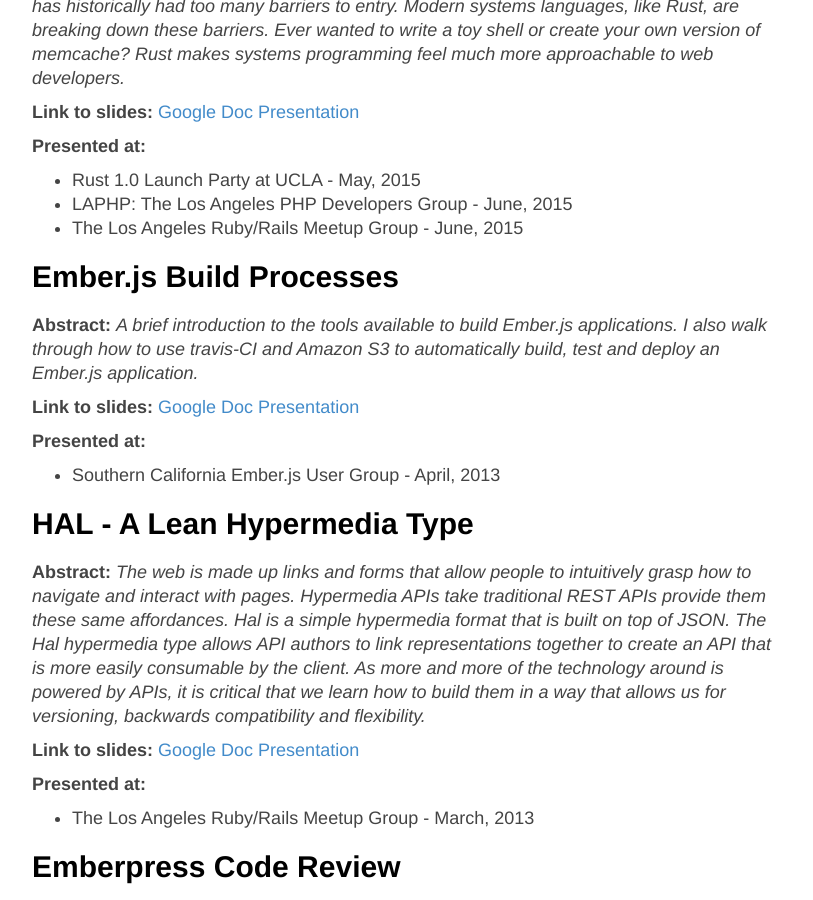
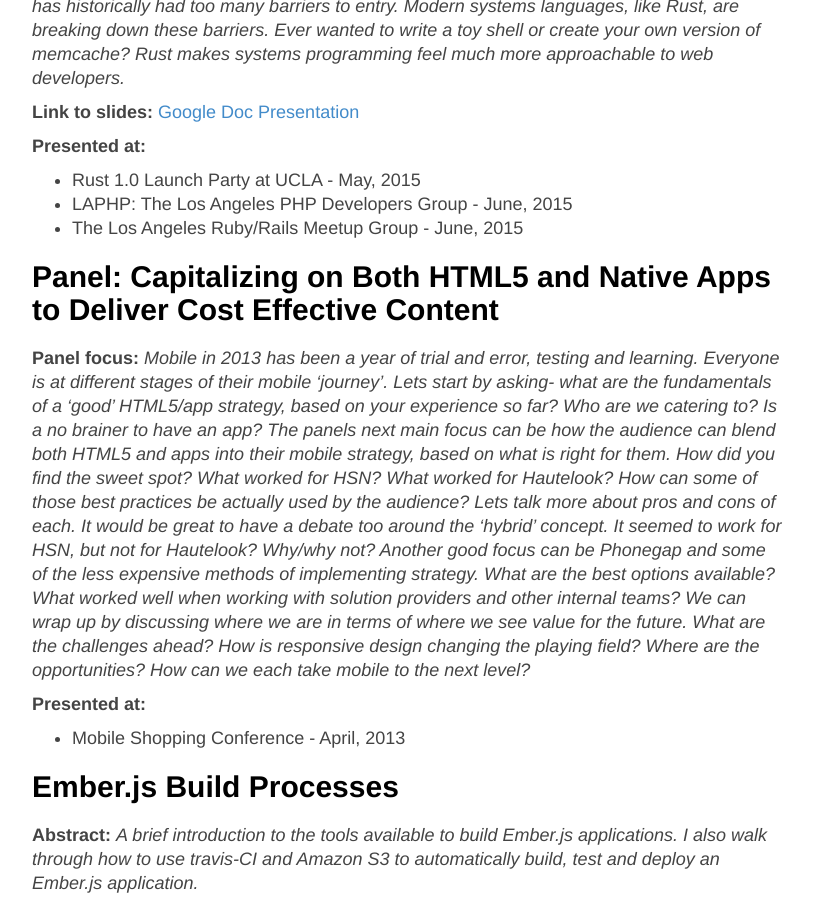
Before and after one commit to hjr3/hjr3.github.io, a Jekyll site: the page built from talks.md, in a window 1280 px wide and 900 px high, scrolled down 591 px. Shown: the whole window, without its empty margins (233-1046 px from the left). Built offline with Jekyll 4.4.1, drawn with Linux system fonts in a browser that asks for light colours; Markdown is read by kramdown in place of the engine named in the settings.

Commit message:
Added another talk

```diff
--- a/talks.md
+++ b/talks.md
@@ -28,6 +28,14 @@ title: Talks
    * Rust 1.0 Launch Party at UCLA - May, 2015
    * LAPHP: The Los Angeles PHP Developers Group - June, 2015
    * The Los Angeles Ruby/Rails Meetup Group - June, 2015
+
+## Panel: Capitalizing on Both HTML5 and Native Apps to Deliver Cost Effective Content
+
+**Panel focus:** _Mobile in 2013 has been a year of trial and error, testing and learning. Everyone is at different stages of their mobile ‘journey’. Lets start by asking- what are the fundamentals of a ‘good’ HTML5/app strategy, based on your experience so far? Who are we catering to? Is a no brainer to have an app? The panels next main focus can be how the audience can blend both HTML5 and apps into their mobile strategy, based on what is right for them. How did you find the sweet spot? What worked for HSN? What worked for Hautelook? How can some of those best practices be actually used by the audience? Lets talk more about pros and cons of each. It would be great to have a debate too around the ‘hybrid’ concept. It seemed to work for HSN, but not for Hautelook? Why/why not? Another good focus can be Phonegap and some of the less expensive methods of implementing strategy. What are the best options available? What worked well when working with solution providers and other internal teams? We can wrap up by discussing where we are in terms of where we see value for the future. What are the challenges ahead? How is responsive design changing the playing field? Where are the opportunities? How can we each take mobile to the next level?_
+
+**Presented at:**
+
+   * Mobile Shopping Conference - April, 2013
 
 ## Ember.js Build Processes
 
```
